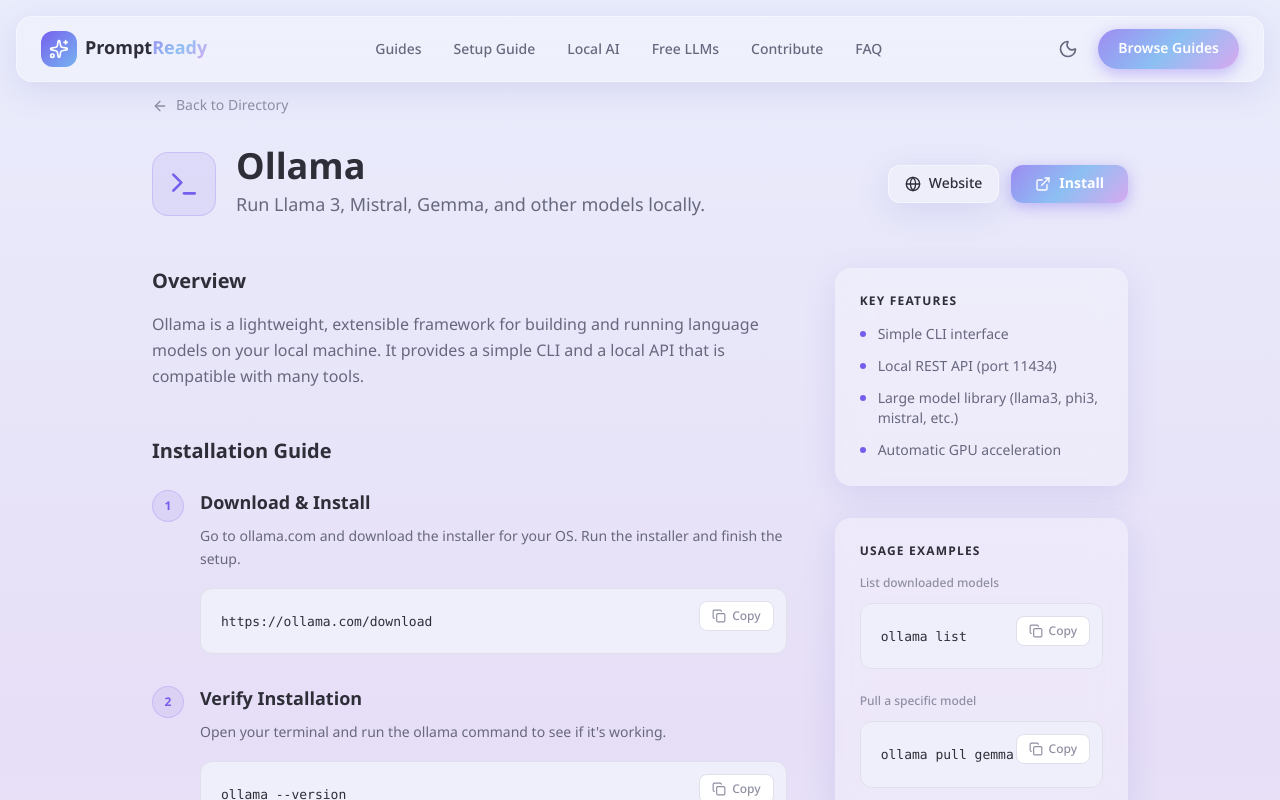
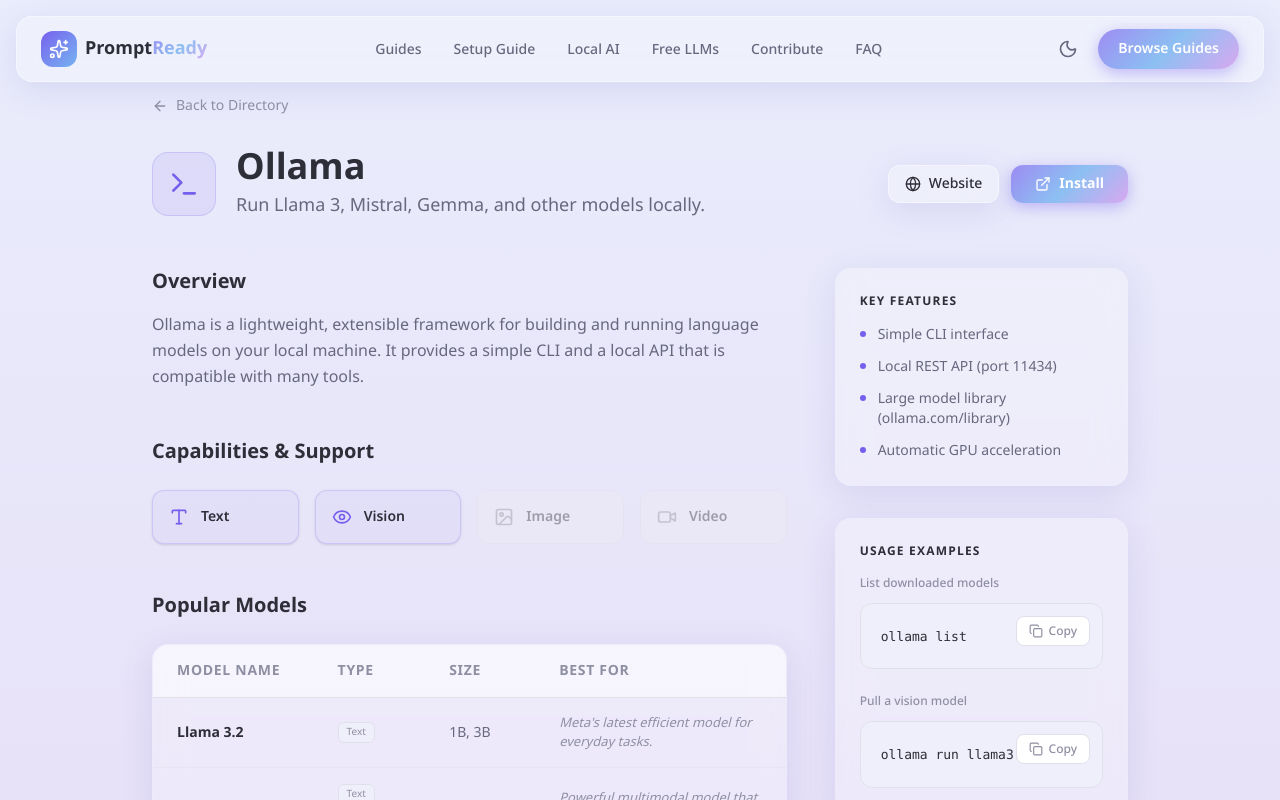
Before and after one commit to danya0365/promptready-nextjs, a Next.js app: page /local-ai/ollama in a window 1280 px wide. Shown: the top 800 px of the page. Built offline with nearby package versions, Linux system fonts and the light colour scheme.

Commit message:
feat: add model capabilities and popular model listings to local AI tools and UI

```diff
--- a/src/domin/data/local-ai.ts
+++ b/src/domin/data/local-ai.ts
@@ -11,10 +11,37 @@
     downloadUrl: "https://ollama.com/download",
     websiteUrl: "https://ollama.com",
     platforms: ["macOS", "Windows", "Linux"],
+    capabilities: ["text", "vision"],
+    popularModels: [
+      {
+        name: "Llama 3.2",
+        capabilities: ["text"],
+        size: "1B, 3B",
+        description: "Meta's latest efficient model for everyday tasks.",
+      },
+      {
+        name: "Llama 3.2 Vision",
+        capabilities: ["text", "vision"],
+        size: "11B",
+        description: "Powerful multimodal model that can 'see' and describe images.",
+      },
+      {
+        name: "Mistral",
+        capabilities: ["text"],
+        size: "7B",
+        description: "The classic high-performance open-weight model.",
+      },
+      {
+        name: "DeepSeek R1",
+        capabilities: ["text"],
+        size: "7B - 671B",
+        description: "State-of-the-art reasoning model with 'Thinking' process.",
+      },
+    ],
     features: [
       "Simple CLI interface",
       "Local REST API (port 11434)",
-      "Large model library (llama3, phi3, mistral, etc.)",
+      "Large model library (ollama.com/library)",
       "Automatic GPU acceleration",
     ],
     setupGuide: {
@@ -32,8 +59,8 @@
         },
         {
           title: "Run your first model",
-          description: "Download and run the Llama 3 model directly from the CLI.",
-          code: "ollama run llama3",
+          description: "Download and run the Llama 3.2 model directly from the CLI.",
+          code: "ollama run llama3.2",
           language: "bash",
         },
       ],
@@ -47,8 +74,8 @@
           language: "bash",
         },
         {
-          label: "Pull a specific model",
-          code: "ollama pull gemma:2b",
+          label: "Pull a vision model",
+          code: "ollama run llama3.2-vision",
           language: "bash",
         },
       ],
@@ -64,6 +91,27 @@
     downloadUrl: "https://lmstudio.ai",
     websiteUrl: "https://lmstudio.ai",
     platforms: ["macOS", "Windows", "Linux"],
+    capabilities: ["text", "vision"],
+    popularModels: [
+      {
+        name: "Qwen 2.5",
+        capabilities: ["text"],
+        size: "0.5B - 72B",
+        description: "Alibaba's top-tier open models, great for coding and math.",
+      },
+      {
+        name: "Llama 3.1 GGUF",
+        capabilities: ["text"],
+        size: "8B, 70B",
+        description: "The most popular base for local LLMs in GGUF format.",
+      },
+      {
+        name: "Moondream 2",
+        capabilities: ["text", "vision"],
+        size: "1.6B",
+        description: "Tiny but efficient vision model for image captioning.",
+      },
+    ],
     features: [
       "Intuitive Chat UI",
       "Direct Hugging Face search",
@@ -98,6 +146,66 @@
     },
   },
   {
+    id: "draw-things",
+    slug: "draw-things",
+    name: "Draw Things (AI Image Gen)",
+    tagline: "State-of-the-art AI image generation for macOS and iOS.",
+    description: "Draw Things is a fast, offline AI image generator based on Stable Diffusion. It's highly optimized for Apple Silicon (Metal) and allows you to generate images locally without any cloud subscription.",
+    iconName: "Layout",
+    downloadUrl: "https://drawthings.ai",
+    websiteUrl: "https://drawthings.ai",
+    platforms: ["macOS"],
+    capabilities: ["image"],
+    popularModels: [
+      {
+        name: "Flux.1 [dev/schnell]",
+        capabilities: ["image"],
+        size: "12B",
+        description: "Incredible prompt adherence and photorealism.",
+      },
+      {
+        name: "Stable Diffusion XL",
+        capabilities: ["image"],
+        size: "2.3B",
+        description: "High-resolution output with deep community support (LoRAs).",
+      },
+      {
+        name: "SD 1.5",
+        capabilities: ["image"],
+        size: "800MB",
+        description: "Ultra-fast generation for low-end hardware.",
+      },
+    ],
+    features: [
+      "Full Control over Samplers & Steps",
+      "Support for LoRA and ControlNet",
+      "In-painting and Out-painting",
+      "In-app model downloader",
+    ],
+    setupGuide: {
+      steps: [
+        {
+          title: "Install from App Store",
+          description: "Search for 'Draw Things' in the Mac App Store or download from their website.",
+        },
+        {
+          title: "Select Initial Model",
+          description: "On first launch, the app will ask to download a base model. We recommend Stable Diffusion XL or Flux.1 Schnell.",
+        },
+      ],
+    },
+    usageGuide: {
+      overview: "Enter a text prompt at the bottom, adjust settings on the side, and click 'Generate'. Everything stays 100% on your device.",
+      examples: [
+        {
+          label: "Positive Prompt",
+          code: "A futuristic city with cyberpunk neon lights, highly detailed, 8k",
+          language: "text",
+        },
+      ],
+    },
+  },
+  {
     id: "anything-llm",
     slug: "anything-llm",
     name: "AnythingLLM",
@@ -107,6 +215,19 @@
     downloadUrl: "https://useanything.com/download",
     websiteUrl: "https://useanything.com",
     platforms: ["macOS", "Windows", "Linux"],
+    capabilities: ["text", "vision"],
+    popularModels: [
+      {
+        name: "AnythingLLM Native",
+        capabilities: ["text"],
+        description: "Proprietary fast inference for immediate use.",
+      },
+      {
+        name: "Ollama Connector",
+        capabilities: ["text", "vision"],
+        description: "Connect to Ollama to use any model from the Ollama library.",
+      },
+    ],
     features: [
       "Built-in RAG capabilities",
       "Multi-user support",
@@ -150,6 +271,21 @@
     downloadUrl: "https://jan.ai/download",
     websiteUrl: "https://jan.ai",
     platforms: ["macOS", "Windows", "Linux"],
+    capabilities: ["text", "vision"],
+    popularModels: [
+      {
+        name: "Mistral NeMo",
+        capabilities: ["text"],
+        size: "12B",
+        description: "Collaboration between NVIDIA and Mistral, great context window.",
+      },
+      {
+        name: "Llama 3.1",
+        capabilities: ["text"],
+        size: "8B",
+        description: "Standard model for reliable chat assistance.",
+      },
+    ],
     features: [
       "100% Open Source",
       "Privacy-first (no telemetry)",
@@ -189,6 +325,19 @@
     downloadUrl: "https://gpt4all.io",
     websiteUrl: "https://gpt4all.io",
     platforms: ["macOS", "Windows", "Linux"],
+    capabilities: ["text"],
+    popularModels: [
+      {
+        name: "Llama 3.2 3B",
+        capabilities: ["text"],
+        description: "Perfect for CPU-only inference on laptops.",
+      },
+      {
+        name: "Orca 2",
+        capabilities: ["text"],
+        description: "Fine-tuned by Microsoft for reasoning performance.",
+      },
+    ],
     features: [
       "CPU-only optimization",
       "Works on 8GB RAM laptops",
--- a/src/presentation/components/local-ai/LocalAIDetail.tsx
+++ b/src/presentation/components/local-ai/LocalAIDetail.tsx
@@ -1,6 +1,6 @@
-import { ArrowLeft, ExternalLink, Globe, Layout, Terminal, FileText, ShieldCheck, Cpu, type LucideIcon } from "lucide-react";
+import { ArrowLeft, ExternalLink, Globe, Layout, Terminal, FileText, ShieldCheck, Cpu, type LucideIcon, Type, Eye, Image as ImageIcon, Video } from "lucide-react";
 import Link from "next/link";
-import { LocalAITool } from "@/src/domin/types/local-ai";
+import { LocalAITool, Capability } from "@/src/domin/types/local-ai";
 import { CodeBlock } from "../setup-guide/CodeBlock";
 
 const ICON_MAP: Record<string, LucideIcon> = {
@@ -72,6 +72,80 @@
           </section>
 
           <section>
+            <h2 className="text-xl font-bold text-text-primary mb-6">Capabilities & Support</h2>
+            <div className="grid grid-cols-2 sm:grid-cols-4 gap-4">
+              {["text", "vision", "image", "video"].map((cap) => {
+                const isSupported = tool.capabilities.includes(cap as Capability);
+                const IconComp = {
+                  text: Type,
+                  vision: Eye,
+                  image: ImageIcon,
+                  video: Video,
+                }[cap as "text" | "vision" | "image" | "video"];
+
+                return (
+                  <div
+                    key={cap}
+                    className={`flex items-center gap-3 p-4 rounded-xl border transition-all ${
+                      isSupported
+                        ? "bg-primary/5 border-primary/20 text-text-primary shadow-sm"
+                        : "bg-surface/50 border-border opacity-40 grayscale"
+                    }`}
+                  >
+                    <div className={isSupported ? "text-primary" : "text-text-muted"}>
+                      <IconComp className="w-5 h-5" />
+                    </div>
+                    <span className="text-sm font-semibold capitalize">{cap}</span>
+                  </div>
+                );
+              })}
+            </div>
+          </section>
+
+          <section>
+            <h2 className="text-xl font-bold text-text-primary mb-6">Popular Models</h2>
+            <div className="glass rounded-2xl overflow-hidden border border-white/5 overflow-x-auto">
+              <table className="w-full text-left text-sm min-w-[600px]">
+                <thead className="bg-surface-elevated/50 text-text-muted border-b border-border">
+                  <tr>
+                    <th className="px-6 py-4 font-bold uppercase tracking-wider">Model Name</th>
+                    <th className="px-6 py-4 font-bold uppercase tracking-wider">Type</th>
+                    <th className="px-6 py-4 font-bold uppercase tracking-wider">Size</th>
+                    <th className="px-6 py-4 font-bold uppercase tracking-wider">Best For</th>
+                  </tr>
+                </thead>
+                <tbody className="divide-y divide-border/50">
+                  {tool.popularModels.map((model, i) => (
+                    <tr key={i} className="hover:bg-white/5 transition-colors">
+                      <td className="px-6 py-4 font-bold text-text-primary whitespace-nowrap">
+                        {model.name}
+                      </td>
+                      <td className="px-6 py-4">
+                        <div className="flex gap-1.5 flex-wrap">
+                          {model.capabilities.map((c) => (
+                            <span
+                              key={c}
+                              className="text-[10px] px-2 py-0.5 rounded-md bg-surface border border-border text-text-muted capitalize whitespace-nowrap"
+                            >
+                              {c}
+                            </span>
+                          ))}
+                        </div>
+                      </td>
+                      <td className="px-6 py-4 text-text-secondary whitespace-nowrap">
+                        {model.size || "-"}
+                      </td>
+                      <td className="px-6 py-4 text-text-muted italic text-[13px]">
+                        {model.description}
+                      </td>
+                    </tr>
+                  ))}
+                </tbody>
+              </table>
+            </div>
+          </section>
+
+          <section>
             <h2 className="text-xl font-bold text-text-primary mb-6">Installation Guide</h2>
             <div className="space-y-8">
               {tool.setupGuide.steps.map((step, index) => (
```
Also changed, not shown: src/domin/types/local-ai.ts (+11 -0 lines).
